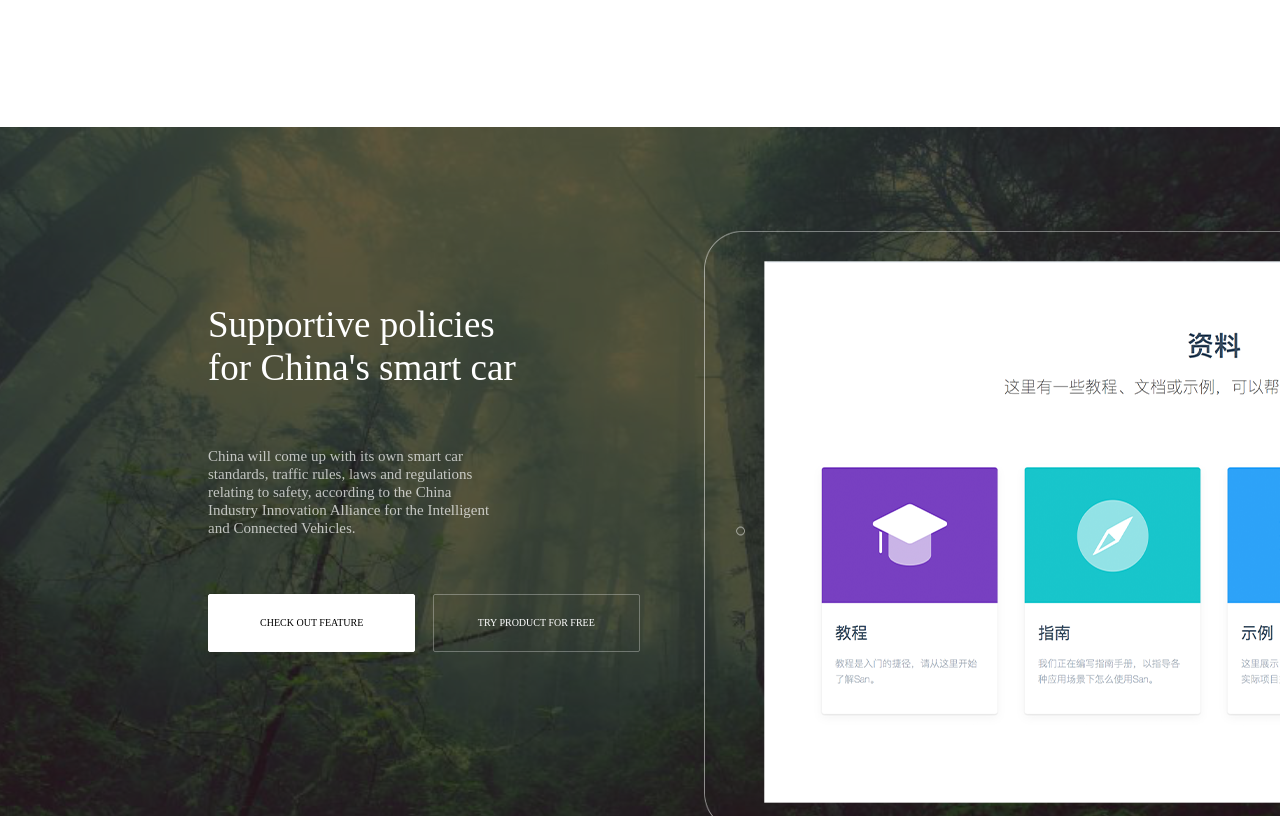
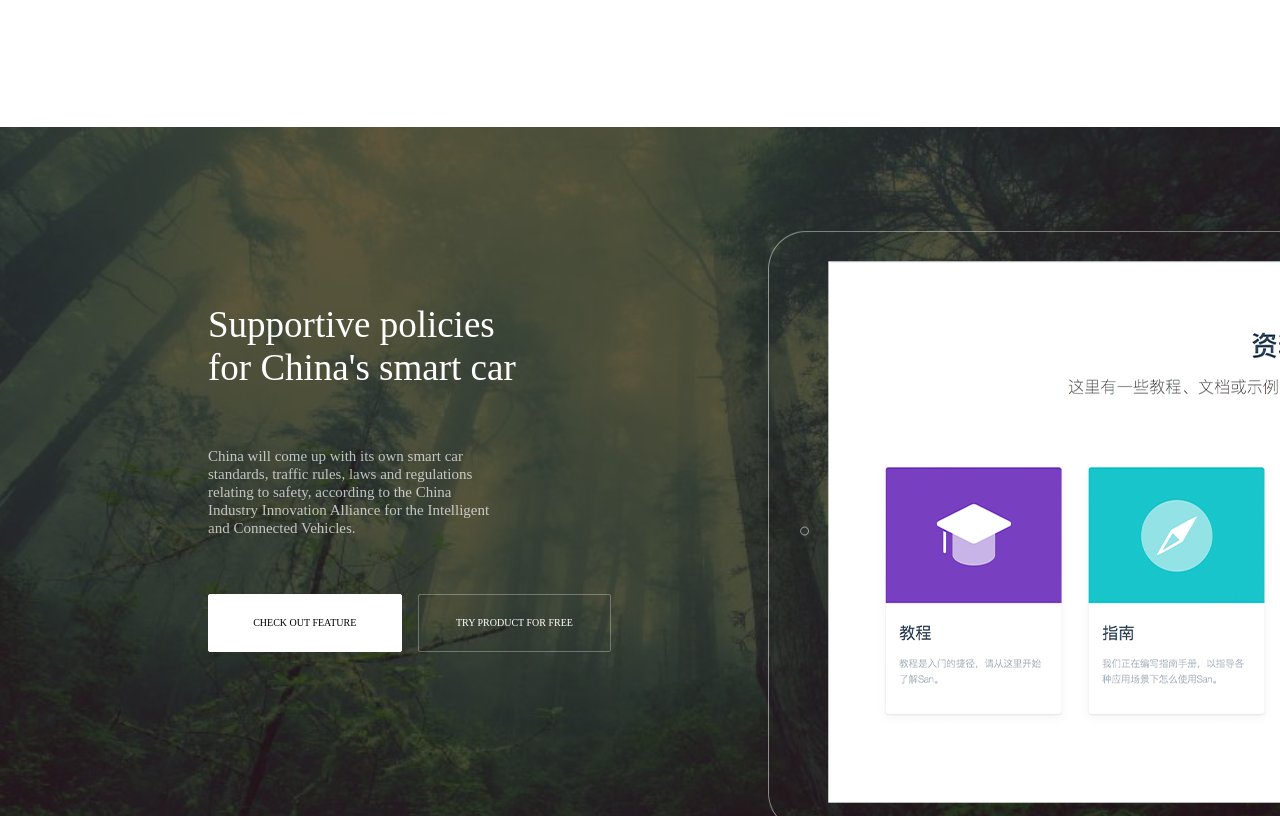
Before and after one commit to Luo-yuebin/Slicing_Practice, a plain HTML site: page index.html in a window 1280 px wide. Shown: the part 1308-2124 px from the top of the page. Drawn offline with Linux system fonts and the light colour scheme.

Commit message:
Update index.css

```diff
--- a/css/index.css
+++ b/css/index.css
@@ -213,7 +213,7 @@ h1 {
 	opacity: 0.7;
 }
 .btm_03 {
-	width: 75%;
+	width: 70%;
 	height: 15%;
 	margin-top: 10%;
 }
@@ -239,7 +239,7 @@ h1 {
 .Ipad {
 	background: url(../images/Ipad.png);
 	background-repeat: no-repeat;
-	width: 45%;
+	width: 40%;
 	height: 75%;
 	position: absolute;
 	top: 13%;
```
